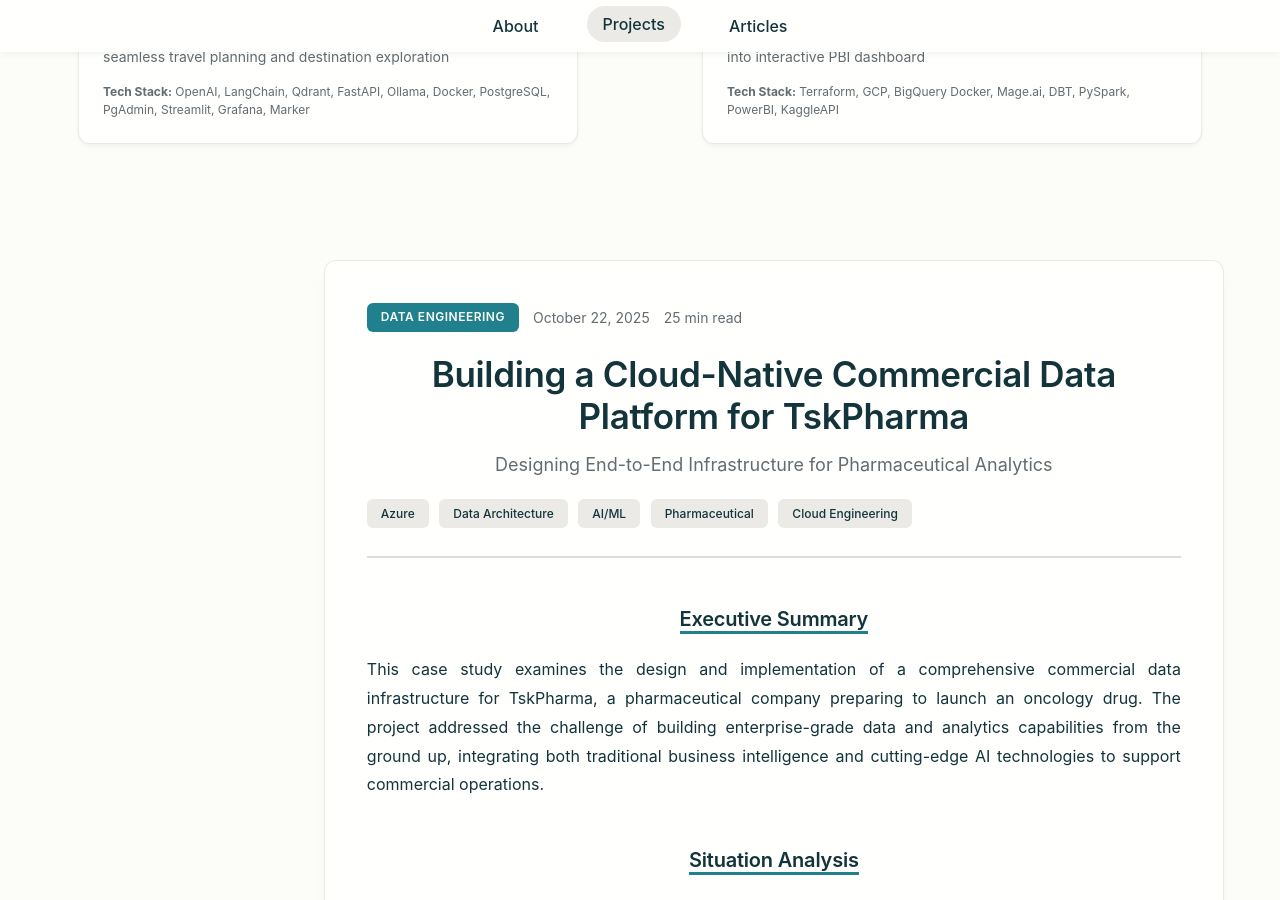
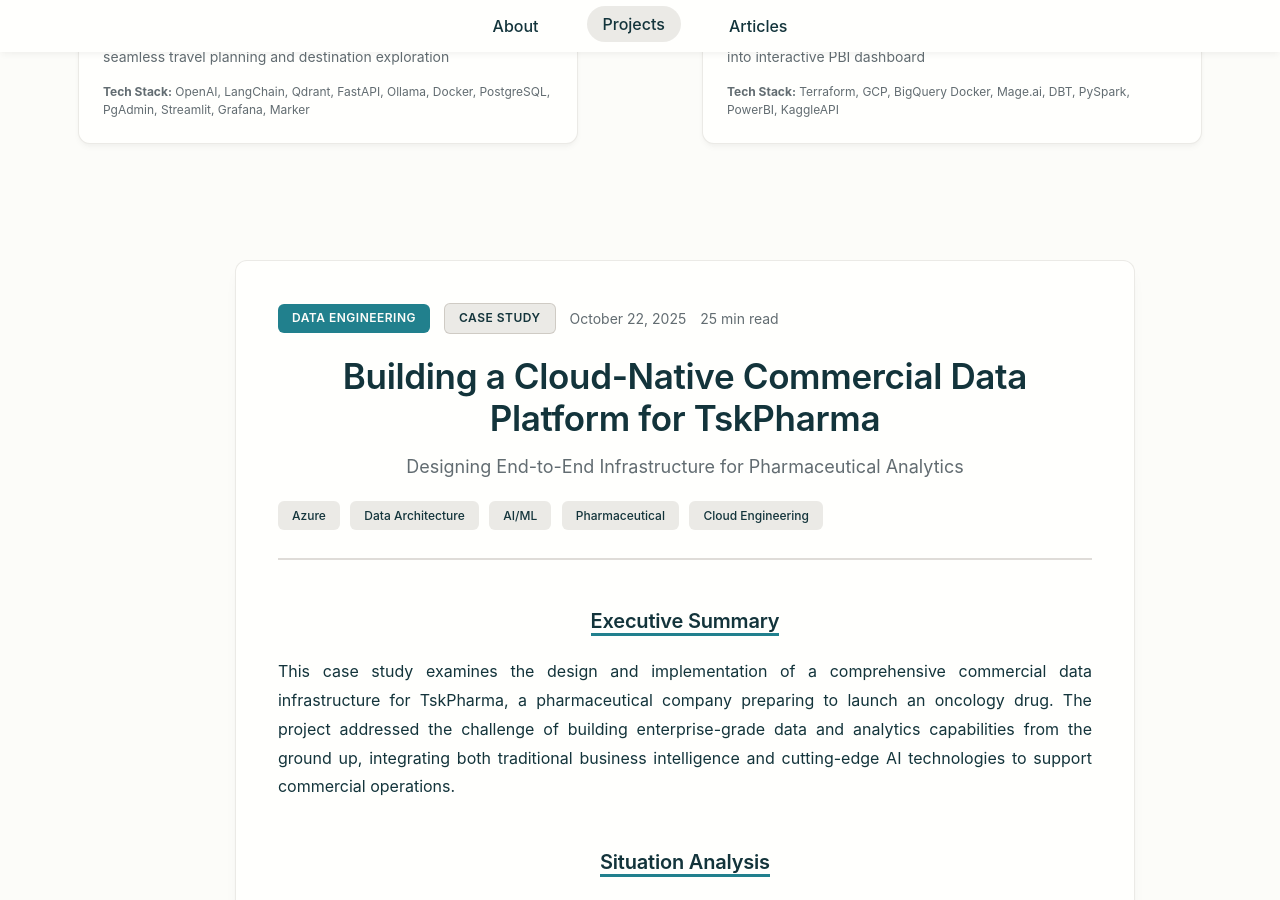
Before and after one commit to Adityagurung/adityagurung.github.io, a Jekyll site: the page built from index.html, in a window 1280 px wide and 900 px high, scrolled down 1046 px. Built offline with Jekyll 4.4.1, drawn with Linux system fonts in a browser that asks for light colours; some web fonts are replaced; some of the changed text lies outside the part shown.

Commit message:
initial change

```diff
--- a/assets/css/main.css
+++ b/assets/css/main.css
@@ -1326,6 +1326,19 @@ body {
     letter-spacing: 0.5px;
 }
 
+/* Case Study Type badge - distinguishes content type */
+.case-study-type {
+    background: var(--color-secondary);
+    color: var(--color-text);
+    padding: 0.4rem 1rem;
+    border-radius: var(--radius-sm);
+    font-size: var(--font-size-sm);
+    font-weight: var(--font-weight-bold);
+    text-transform: uppercase;
+    letter-spacing: 0.5px;
+    border: 1px solid var(--color-border);
+}
+
 /* Date and reading time styling */
 .case-study-date,
 .case-study-reading-time {
--- a/index.html
+++ b/index.html
@@ -59,13 +59,14 @@ title: Aditya Gurung - Lead Data Engineer
 
 <!-- Articles Section -->
 <section class="articles-section" id="articles">
-    <h2 class="section-header"><strong>Articles & Case Studies</strong></h2>
+    <h2 class="section-header"><strong>Articles</strong></h2>
 
     <div class="case-study-container">
         <!-- Case Study Header -->
         <div class="case-study-header">
             <div class="case-study-meta">
                 <span class="case-study-category">Data Engineering</span>
+                <span class="case-study-type">Case Study</span>
                 <span class="case-study-date">October 22, 2025</span>
                 <span class="case-study-reading-time">25 min read</span>
             </div>
```
